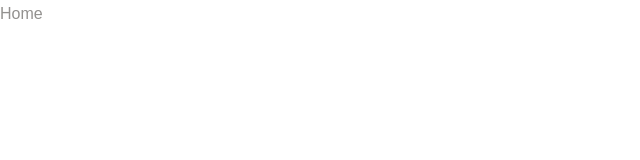
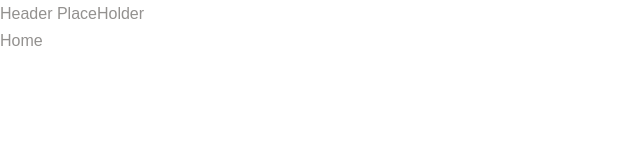
Before and after one commit to profydev/reddit-timer-hlmnicholson, a React (Create React App) app: page / in a window 1280 px wide. Shown: the top 160 px of the page, without its empty margins (0-640 px from the left). Built offline with nearby package versions, Linux system fonts and the light colour scheme; a web font is replaced by a local one.

Commit message:
import header into App.js

```diff
--- a/src/App.js
+++ b/src/App.js
@@ -2,6 +2,7 @@ import React from 'react';
 import { BrowserRouter as Router, Switch, Route } from 'react-router-dom';
 import { ThemeProvider } from 'styled-components';
 import { Normalize } from 'styled-normalize';
+import PageHeader from './PageHeader';
 import GlobalStyle from './GlobalStyle';
 import theme from './theme';
 
@@ -11,6 +12,7 @@ function App() {
       <Router>
         <Normalize />
         <GlobalStyle />
+        <PageHeader />
         <Switch>
           <Route exact path="/">Home</Route>
           <Route path="/search">Search</Route>
```
